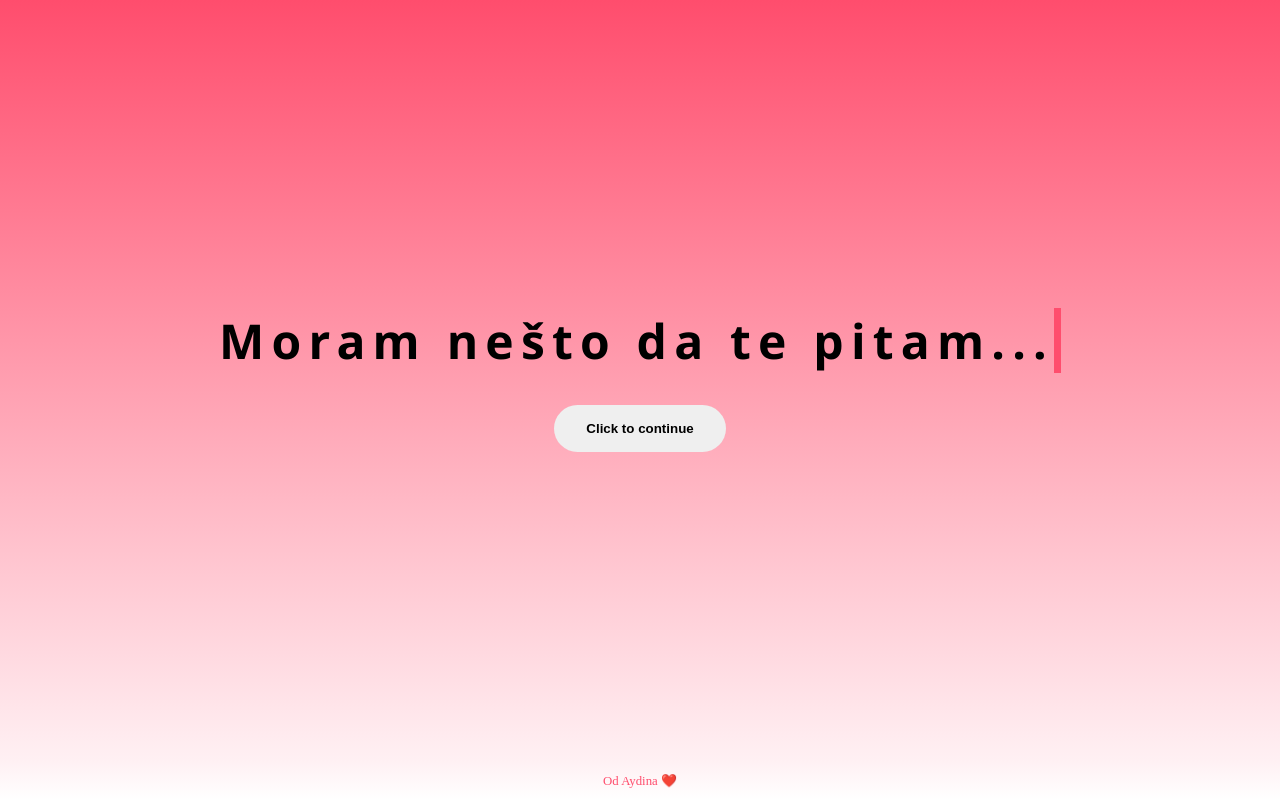
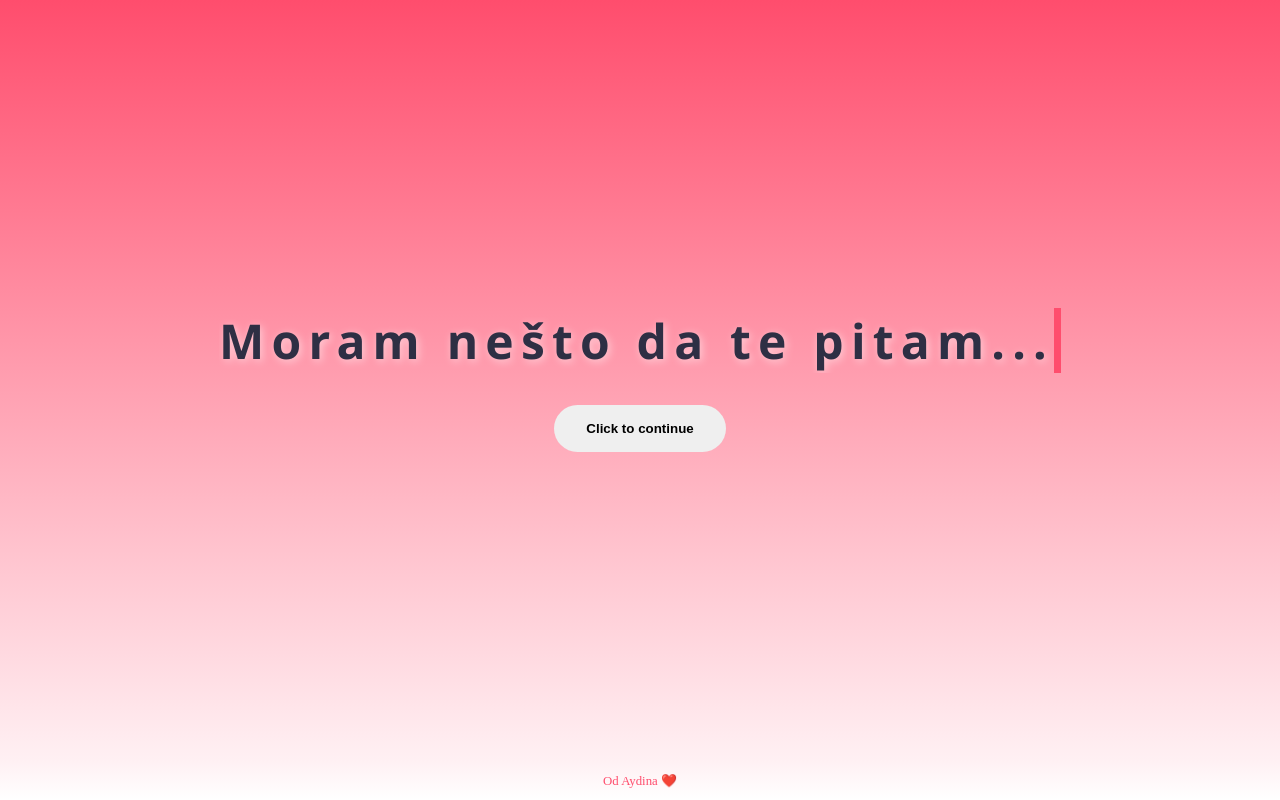
Before and after one commit to Aydin324/valentines, an Angular app: page / in a window 1280 px wide. Built offline with nearby package versions, Linux system fonts and the light colour scheme.

Commit message:
Added text shadow

```diff
--- a/src/app/app.scss
+++ b/src/app/app.scss
@@ -84,6 +84,12 @@ h1 {
   font-size: clamp(1.3rem, 5vw, 3rem);
   letter-spacing: 0.05em;
   max-width: 100vw;
+  color: #2b2d42fb;
+  text-shadow:
+    2px 2px 8px rgba(255, 255, 255, 0.5),
+    0 0 10px rgba(255, 255, 255, 0.05);
+  margin-left: 8vw;
+  margin-right: 8vw;
 }
 
 .typing-effect {
```
